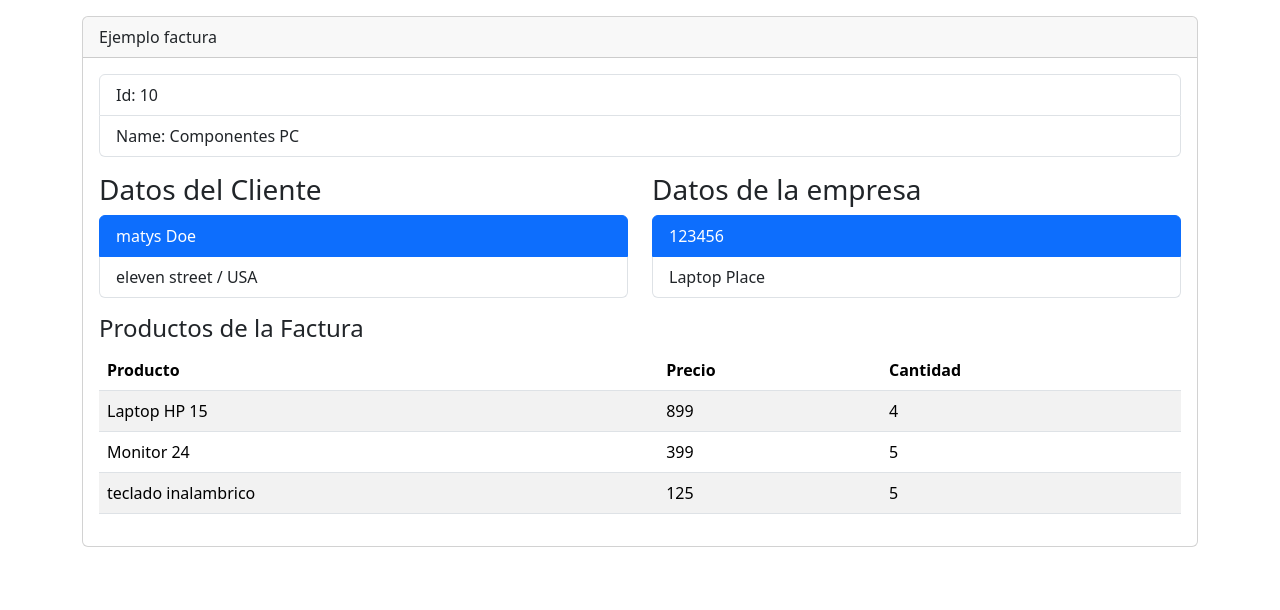
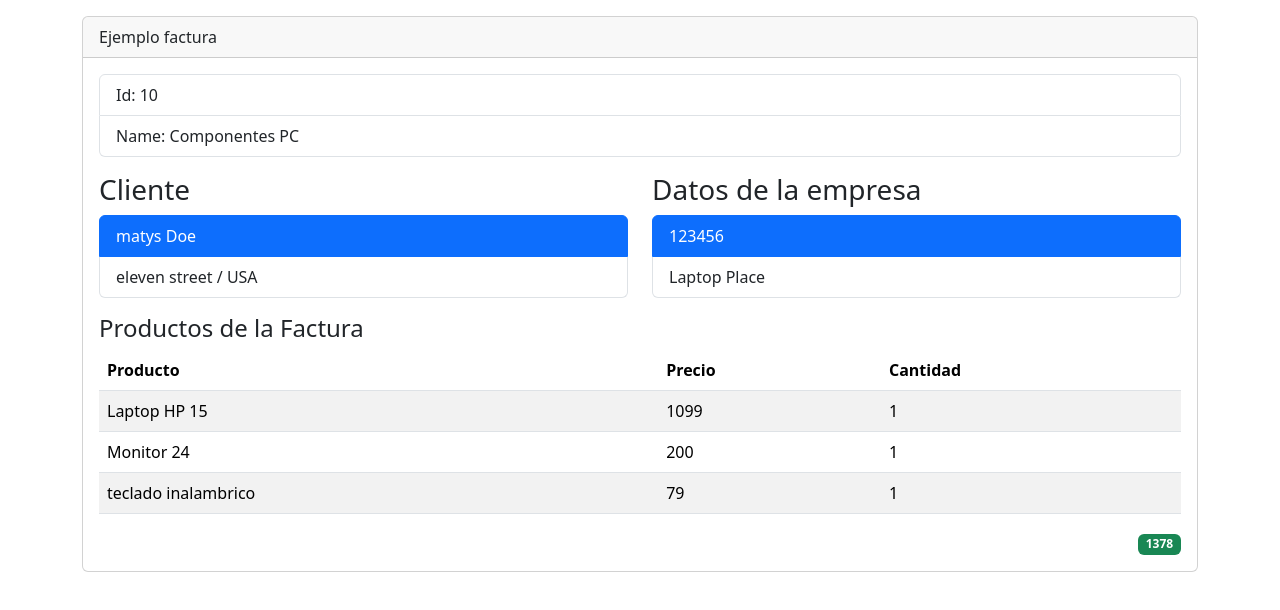
Before and after one commit to mattyys/ecommerce-Front-React-Back-Java-Srping, a React (Vite) app: page / in a window 1280 px wide. Shown: the top 610 px of the page. Built offline with nearby package versions, Linux system fonts and the light colour scheme.

Commit message:
Se hace el componente para la suma total de la factura

```diff
--- a/index.html
+++ b/index.html
@@ -3,11 +3,10 @@
 
 <head>
   <meta charset="UTF-8" />
-  <link rel="icon" type="image/svg+xml" href="/vite.svg" />
   <link href="https://cdn.jsdelivr.net/npm/bootstrap@5.3.1/dist/css/bootstrap.min.css" rel="stylesheet"
     integrity="sha384-4bw+/aepP/YC94hEpVNVgiZdgIC5+VKNBQNGCHeKRQN+PtmoHDEXuppvnDJzQIu9" crossorigin="anonymous">
   <meta name="viewport" content="width=device-width, initial-scale=1.0" />
-  <title>Vite + React</title>
+  <title>Ecommerce</title>
 </head>
 
 <body>
--- a/src/components/invoice/InvoiceApp.jsx
+++ b/src/InvoiceApp.jsx
@@ -1,17 +1,20 @@
-import { getInvoiceServices } from "../../services/getInvoiceServices";
-import { ClientView } from "./ClienView";
-import { CompanyView } from "./CompanyView";
-import { InvoiceView } from "./InvoiceView";
-import { ItemListView } from "./ItemListView";
+//import { getInvoiceServices } from "./services/getInvoiceServices";
+import { ClientView } from "./components/invoice/ClienView";
+import { CompanyView } from "./components/invoice/CompanyView";
+import { InvoiceView } from "./components/invoice/InvoiceView";
+import { ItemListView } from "./components/invoice/ItemListView";
+import { TotalView } from "./components/invoice/TotalView";
+import { getInvoiceTotal } from "./services/getInvoiceTotal";
 
 export const InvoiceApp = () => {
   //se obtiene la factura
-  const invoice = getInvoiceServices();
+  const invoice = getInvoiceTotal();
   //se realiza destructuracion de la factura, se extrae cliente
-  const { client } = invoice;
+  const { total, client, company, items } = invoice;
   //en crliente se extrae company
-  const { company, items } = client;
-  return (
+
+
+    return (
     <>
       <div className="container">
         <div className="card my-3">
@@ -21,13 +24,14 @@ export const InvoiceApp = () => {
 
             <section className="row my-3">
               <div className="col">
-                <ClientView client={client} />
+                <ClientView title="Cliente" client={client} />
               </div>
               <div className="col">
                 <CompanyView title="Datos de la empresa" company={company} />
               </div>
             </section>
             <ItemListView title="Productos de la Factura" items={items} />
+            <TotalView total={total}/>
           </div>
         </div>
       </div>
--- a/src/components/invoice/ClienView.jsx
+++ b/src/components/invoice/ClienView.jsx
@@ -1,7 +1,9 @@
-export const ClientView = ({client}) =>{
+import PropTypes from 'prop-types';
+
+export const ClientView = ({title,client}) =>{
     return(
         <>
-        <h3>Datos del Cliente</h3>
+        <h3>{title}</h3>
                 <ul className="list-group">
                   <li className="list-group-item active">
                     {client.name} {client.lastNAme}
@@ -14,3 +16,7 @@ export const ClientView = ({client}) =>{
         </>
     )
 };
+ClientView.prototype = {
+  title: PropTypes.string.isRequired,
+  client: PropTypes.object.isRequired,
+}
--- a/src/components/invoice/CompanyView.jsx
+++ b/src/components/invoice/CompanyView.jsx
@@ -1,3 +1,4 @@
+import PropTypes from 'prop-types';
 export const CompanyView = ({title,company}) =>{
     return(
         <>
@@ -11,3 +12,8 @@ export const CompanyView = ({title,company}) =>{
         </>
     );
 };
+
+CompanyView.propTypes = {
+    title: PropTypes.string.isRequired,
+    company: PropTypes.object.isRequired,
+};
--- a/src/components/invoice/InvoiceView.jsx
+++ b/src/components/invoice/InvoiceView.jsx
@@ -1,4 +1,5 @@
 import PropTypes from "prop-types";
+
 export const InvoiceView = ({id, name}) =>{
     return(
         <>
--- a/src/components/invoice/ItemListView.jsx
+++ b/src/components/invoice/ItemListView.jsx
@@ -1,4 +1,5 @@
 import { RowItemView } from "./RowItemView";
+import PropTypes from 'prop-types';
 
 export const ItemListView = ({title, items}) => {
   return (
@@ -28,3 +29,8 @@ export const ItemListView = ({title, items}) => {
     </>
   );
 };
+
+ItemListView.propTypes = {
+  title: PropTypes.string.isRequired,
+  items: PropTypes.array.isRequired,
+};
--- a/src/components/invoice/RowItemView.jsx
+++ b/src/components/invoice/RowItemView.jsx
@@ -1,3 +1,5 @@
+import PropTypes from 'prop-types';
+
 export const RowItemView = ({item}) => {
   return (
     <>
@@ -9,3 +11,7 @@ export const RowItemView = ({item}) => {
     </>
   );
 };
+
+RowItemView.propTypes = {
+  item: PropTypes.object.isRequired,
+};
--- /dev/null
+++ b/src/components/invoice/TotalView.jsx
@@ -0,0 +1,11 @@
+
+export const TotalView = ({total}) => {
+
+    return (
+        <>
+            <div className="text-end">
+                <span className="badge bg-success">{total}</span>
+            </div>
+        </>
+    );
+};
--- a/src/data/invoice.js
+++ b/src/data/invoice.js
@@ -9,6 +9,7 @@ export const invoice = {
       city: "eleven street",
       number: 12,
     },
+  },
     company: {
       name: "Laptop Place",
       fisicalNumber: 123456,
@@ -17,20 +18,20 @@ export const invoice = {
       {
         id:1,
         product: "Laptop HP 15",
-        price: 899,
-        quantity: 4, },
+        price: 1099,
+        quantity: 1, },
       {
         id:2,
         product: "Monitor 24",
-        price: 399,
-        quantity: 5,
+        price: 200,
+        quantity: 1,
       },
       {
         id:3,
         product: "teclado inalambrico",
-        price: 125,
-        quantity: 5,
+        price: 79,
+        quantity: 1,
       },
     ],
-  },
+
 };
--- a/src/main.jsx
+++ b/src/main.jsx
@@ -2,7 +2,7 @@ import React from "react";
 import ReactDOM from "react-dom/client";
 //import {HelloWorldApp} from './HelloWorldApp';
 //import { CounterApp } from "./components/counterApp";
-import { InvoiceApp } from "./components/invoice/InvoiceApp";
+import { InvoiceApp } from "./InvoiceApp";
 
 ReactDOM.createRoot(document.getElementById("root")).render(
   <React.StrictMode>
--- /dev/null
+++ b/src/services/getInvoiceTotal.js
@@ -0,0 +1,13 @@
+import {invoice} from '../data/invoice';
+//esta funcion devuelve un clon de la factura con la suma de de sus productos por la cantidad y valor
+
+export const getInvoiceTotal = () => {
+    let total = 0;
+
+    invoice.items.forEach(item => {
+        total += item.price * item.quantity;
+
+    });
+
+    return {...invoice, total};
+};
```
